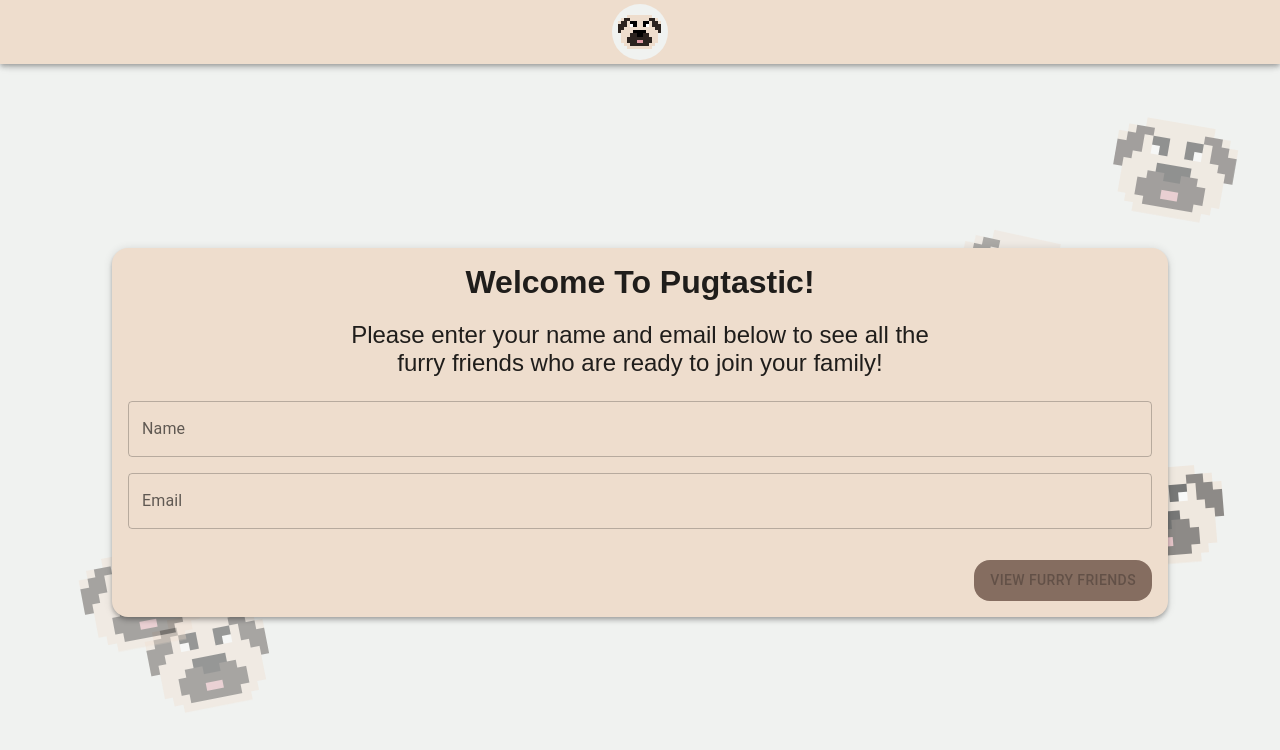
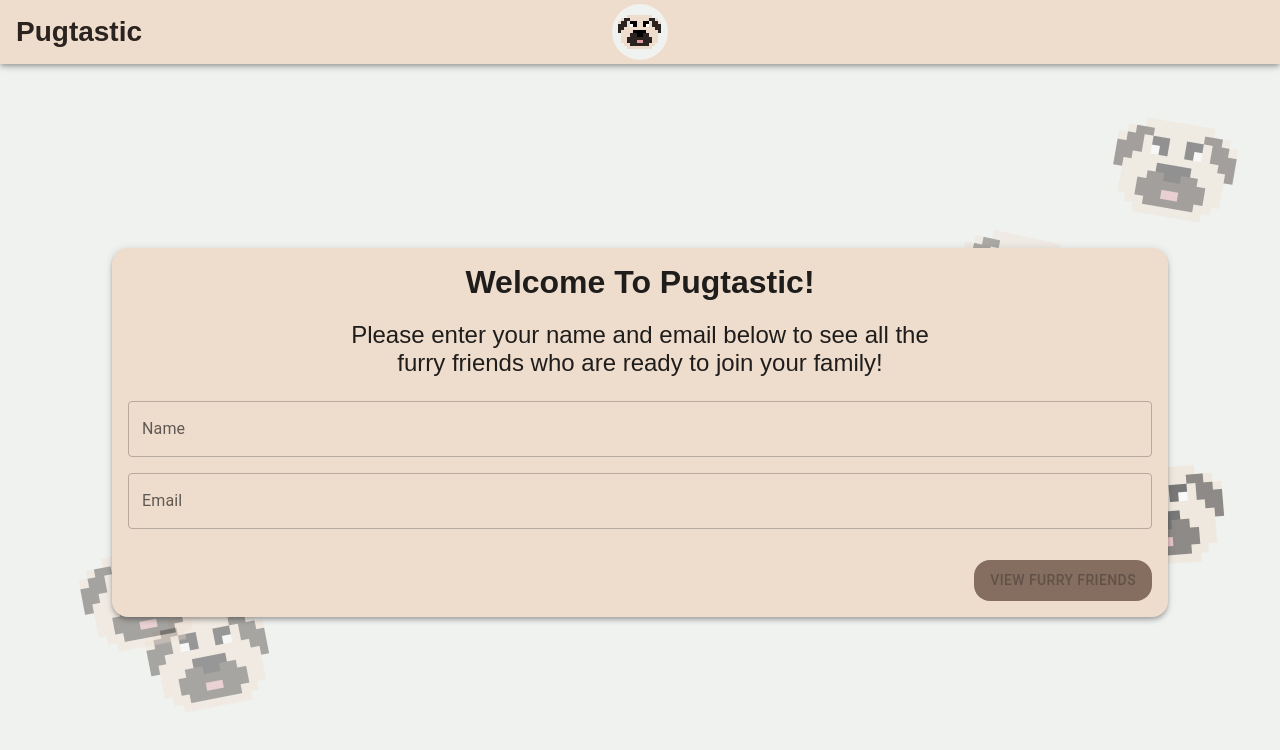
Before and after one commit to HunterECampbell/shelter-dogs, a React (Vite) app: page / in a window 1280 px wide. Shown: the top 750 px of the page. Built offline with nearby package versions, Linux system fonts and the light colour scheme.

Commit message:
Add company name to header

```diff
--- a/src/components/Header.tsx
+++ b/src/components/Header.tsx
@@ -29,6 +29,7 @@ const Header = ({ showLogoutButton }: { showLogoutButton?: boolean }) => {
 
   return (
     <HeaderWrapper>
+      <LeftArea>
         {showLogoutButton && (
           <ButtonWrapper>
             <CustomButton
@@ -38,6 +39,8 @@ const Header = ({ showLogoutButton }: { showLogoutButton?: boolean }) => {
             />
           </ButtonWrapper>
         )}
+        <CompanyName>{t("company_name")}</CompanyName>
+      </LeftArea>
 
       <CenterArea>
         <IconWrapper>
@@ -53,6 +56,29 @@ const HeaderWrapper = muiStyled(AppBar)`
   display: flex;
   align-items: center;
   height: calc(64 / 16 * 1rem);
+`;
+
+const LeftArea = styled.div`
+  height: 100%;
+  display: flex;
+  justify-content: center;
+  align-self: flex-start;
+`;
+
+const ButtonWrapper = styled.div`
+  align-self: flex-start;
+  margin-left: 16px;
+  height: 100%;
+  display: flex;
+  align-items: center;
+`;
+
+const CompanyName = styled.p`
+  font-size: calc(28 / 16 * 1rem);
+  font-weight: bold;
+  color: var(--pug-dark);
+  margin-left: 16px;
+  align-self: center;
 `;
 
 const CenterArea = styled.div`
@@ -83,12 +109,4 @@ const Icon = styled(PugIcon)`
   width: 90%;
 `;
 
-const ButtonWrapper = styled.div`
-  align-self: flex-start;
-  margin-left: 16px;
-  height: 100%;
-  display: flex;
-  align-items: center;
-`;
-
 export default Header;
```
Lines whose indentation alone changed are shown as unchanged.
